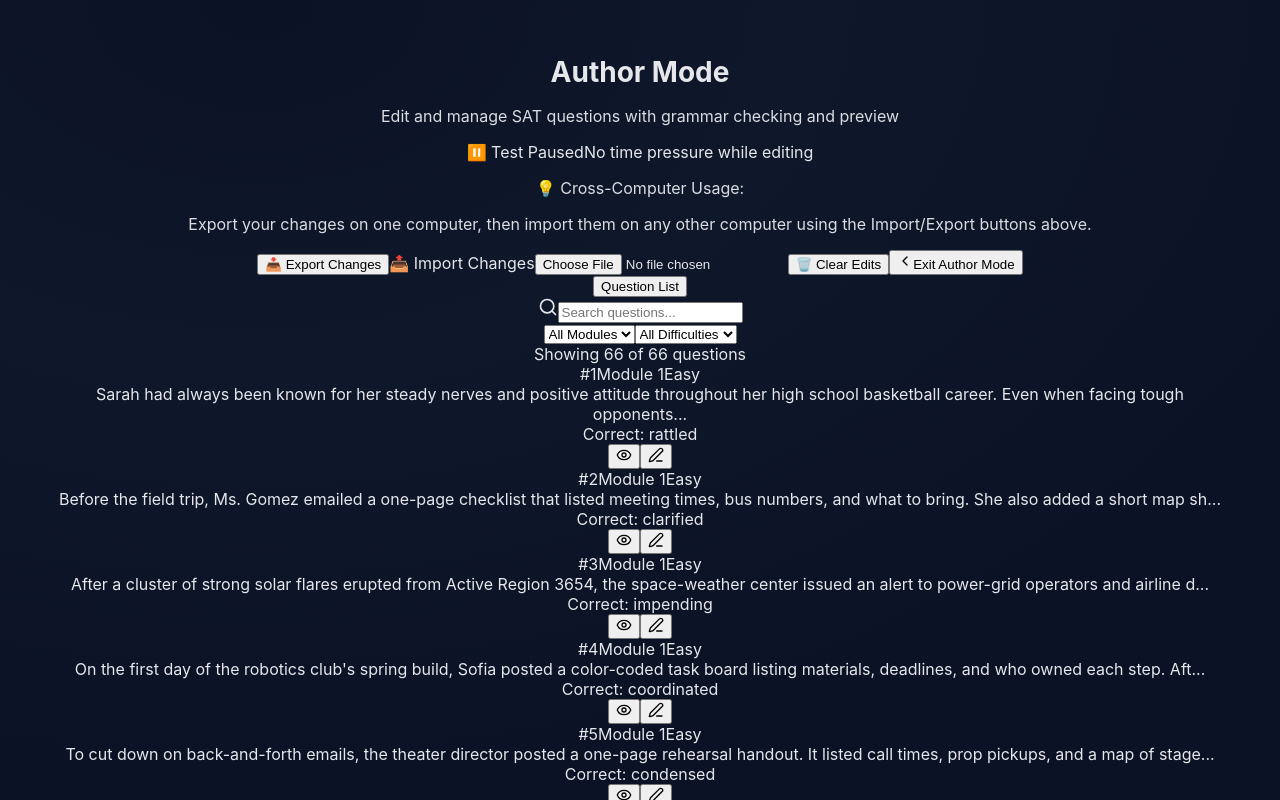
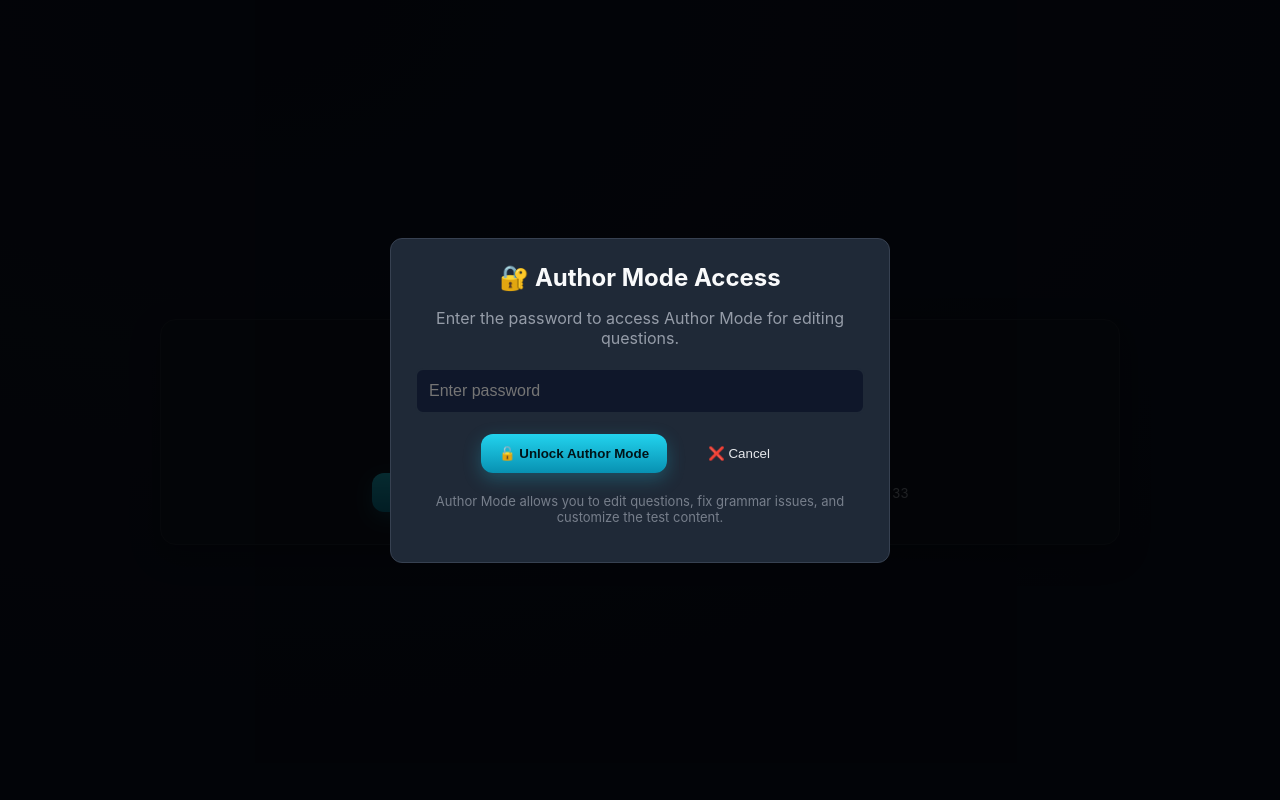
Before and after one commit to lyndseymodesitt/SATRW, a React (Vite) app: page / in a window 1280 px wide. Both pictures are taken after a click on the button "Author Mode". Shown: the top 800 px of the page. Built offline with nearby package versions, Linux system fonts and the light colour scheme.

Commit message:
feat: add password protection to Author Mode with secure access control

```diff
--- a/src/App.jsx
+++ b/src/App.jsx
@@ -122,6 +122,8 @@ export default function App() {
 
   // Author mode state
   const [showAuthorMode, setShowAuthorMode] = useState(false);
+  const [showAuthorModePassword, setShowAuthorModePassword] = useState(false);
+  const [authorModePassword, setAuthorModePassword] = useState('');
   const [questions, setQuestions] = useState([]);
 
   // Save place functionality
@@ -192,10 +194,38 @@ export default function App() {
   };
 
   const toggleAuthorMode = () => {
+    // Show password prompt instead of directly toggling
+    setShowAuthorModePassword(true);
+  };
+
+  const verifyAuthorModePassword = () => {
+    // You can change this password to whatever you want
+    const correctPassword = 'sat2024';
+
+    if (authorModePassword === correctPassword) {
+      setShowAuthorModePassword(false);
+      setAuthorModePassword('');
+      setShowAuthorMode(true);
+
+      if (phase === PHASES.MODULE || phase === PHASES.BREAK) {
+        setIsPaused(true);
+      }
+    } else {
+      alert('Incorrect password. Please try again.');
+      setAuthorModePassword('');
+    }
+  };
+
+  const closeAuthorModePassword = () => {
+    setShowAuthorModePassword(false);
+    setAuthorModePassword('');
+  };
+
+  const closeAuthorMode = () => {
+    setShowAuthorMode(false);
     if (phase === PHASES.MODULE || phase === PHASES.BREAK) {
-      setIsPaused(!showAuthorMode);
+      setIsPaused(false);
     }
-    setShowAuthorMode(!showAuthorMode);
   };
 
   // Save place functionality
@@ -585,7 +615,7 @@ export default function App() {
         <AuthorMode
           questions={questions}
           onSave={handleQuestionSave}
-          onClose={toggleAuthorMode}
+          onClose={closeAuthorMode}
           savedPlace={savedPlace}
           onResume={resumeFromSavedPlace}
           onExport={exportEditedQuestions}
@@ -1012,6 +1042,47 @@ export default function App() {
               </div>
             </div>
           )}
+
+          {/* Author Mode Password Modal */}
+          {showAuthorModePassword && (
+            <div className="modal-overlay">
+              <div className="modal">
+                <h3>🔐 Author Mode Access</h3>
+                <p style={{ marginBottom: '20px', color: 'var(--muted)' }}>
+                  Enter the password to access Author Mode for editing questions.
+                </p>
+                <div style={{ marginBottom: '20px' }}>
+                  <input
+                    type="password"
+                    value={authorModePassword}
+                    onChange={(e) => setAuthorModePassword(e.target.value)}
+                    placeholder="Enter password"
+                    style={{
+                      width: '100%',
+                      padding: '12px',
+                      fontSize: '16px',
+                      border: '2px solid var(--border)',
+                      borderRadius: '8px',
+                      backgroundColor: 'var(--bg)',
+                      color: 'var(--text)'
+                    }}
+                    onKeyPress={(e) => e.key === 'Enter' && verifyAuthorModePassword()}
+                  />
+                </div>
+                <div className="modal-actions">
+                  <button className="btn" onClick={verifyAuthorModePassword}>
+                    🔓 Unlock Author Mode
+                  </button>
+                  <button className="btn-secondary" onClick={closeAuthorModePassword}>
+                    ❌ Cancel
+                  </button>
+                </div>
+                <p className="small" style={{ marginTop: '16px', opacity: 0.7 }}>
+                  Author Mode allows you to edit questions, fix grammar issues, and customize the test content.
+                </p>
+              </div>
+            </div>
+          )}
         </>
       )}
     </div>
```
